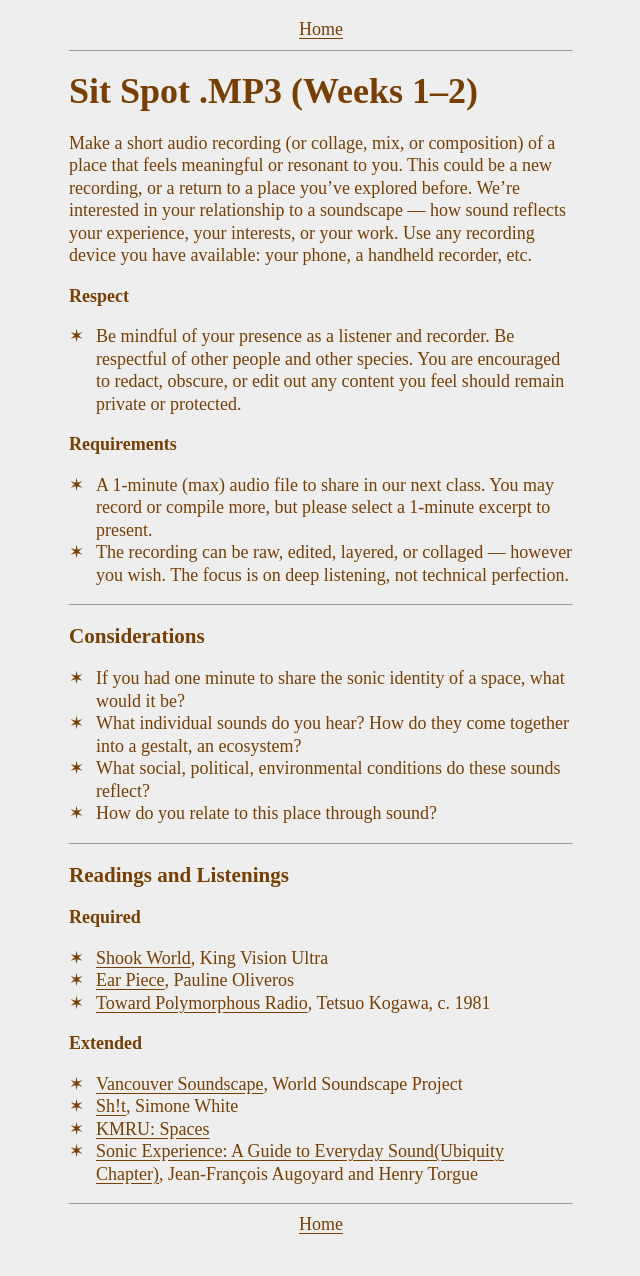
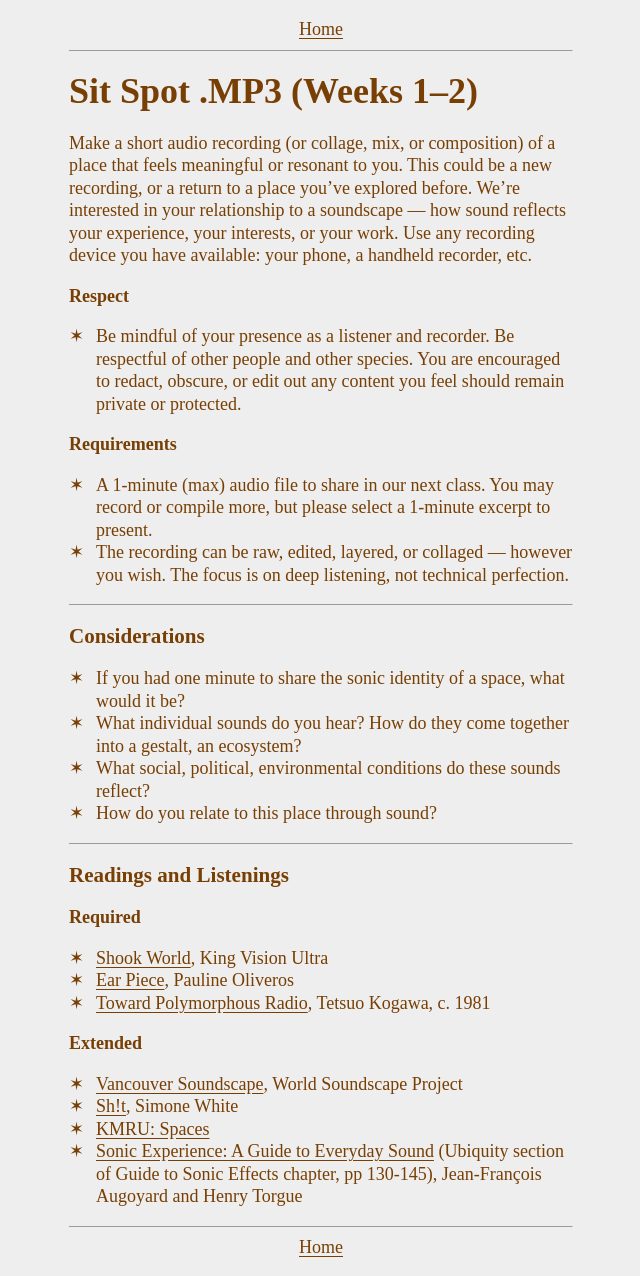
Before and after one commit to bryantwells/rr25, a Jekyll site: the page built from _pages/sit-spot.md, in a window 1280 px wide. Shown: the whole page, without its empty margins (319-959 px from the left). Built offline with Jekyll 4.4.1, drawn with Linux system fonts in a browser that asks for light colours; before the commit the page ends 1254 px from its top, so only the background shows below that.

Commit message:
Update sit-spot.md

```diff
--- a/_pages/sit-spot.md
+++ b/_pages/sit-spot.md
@@ -36,4 +36,4 @@
 - [Vancouver Soundscape](https://www.sfu.ca/sonic-studio-webdav/WSP_Doc/Booklets/Vanscape1.pdf), World Soundscape Project
 - [Sh!t](https://attachments.are.na/35567766/27327d5618ff01a2c81ba82337b3a6c2.pdf?1743106294), Simone White
 - [KMRU: Spaces](https://www.youtube.com/watch?v=jxRbgvRNoS4)
-- [Sonic Experience: A Guide to Everyday Sound(Ubiquity Chapter)](https://attachments.are.na/12509280/108be580b3e8789556c4a09eb6f06bf2.pdf?1626041041), Jean-François Augoyard and Henry Torgue
+- [Sonic Experience: A Guide to Everyday Sound](https://attachments.are.na/12509280/108be580b3e8789556c4a09eb6f06bf2.pdf?1626041041) (Ubiquity section of Guide to Sonic Effects chapter, pp 130-145), Jean-François Augoyard and Henry Torgue
```
